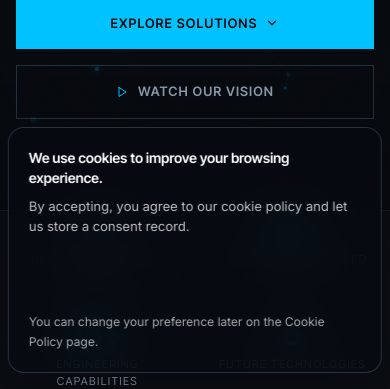
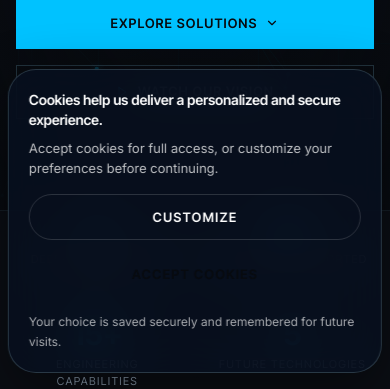
Before and after one commit to kamleshthink/CHAKRAVEGA, a Next.js app in the folder frontend/: page / in a window 390 px wide. Shown: the part 455-844 px from the top of the page. Built offline with nearby package versions, Linux system fonts and the light colour scheme; no server answers.

Commit message:
Improve cookie banner UX, mobile footer layout, and SEO metadata with logo icons

```diff
--- a/frontend/src/app/layout.tsx
+++ b/frontend/src/app/layout.tsx
@@ -18,8 +18,18 @@ export const metadata: Metadata = {
     "digital infrastructure",
     "Jharkhand",
   ],
+  metadataBase: new URL("https://chakravegatechnologies.com"),
   authors: [{ name: "Chakravega Technologies Private Limited" }],
   creator: "Chakravega Technologies Private Limited",
+  applicationName: "Chakravega Technologies",
+  icons: {
+    icon: "/images/chakravega_logo.png",
+    shortcut: "/images/chakravega_logo.png",
+    apple: "/images/chakravega_logo.png",
+  },
+  alternates: {
+    canonical: "https://chakravegatechnologies.com",
+  },
   openGraph: {
     type: "website",
     locale: "en_IN",
@@ -28,11 +38,13 @@ export const metadata: Metadata = {
     description:
       "Advanced AI, industrial intelligence, and autonomous systems from India.",
     siteName: "Chakravega Technologies",
+    images: ["/images/chakravega_logo.png"],
   },
   twitter: {
     card: "summary_large_image",
     title: "Chakravega Technologies | Engineering Intelligence",
     description: "Advanced AI and industrial intelligence from India.",
+    images: ["/images/chakravega_logo.png"],
   },
   robots: {
     index: true,
--- a/frontend/src/components/CookieBanner.tsx
+++ b/frontend/src/components/CookieBanner.tsx
@@ -38,21 +38,35 @@ export default function CookieBanner() {
     setSaving(false);
   };
 
+  const customizeCookies = () => {
+    window.location.href = "/cookies-policy";
+  };
+
   if (!visible) {
     return null;
   }
 
   return (
-    <div className="fixed bottom-4 left-1/2 z-50 w-[min(96%,720px)] -translate-x-1/2 rounded-2xl border border-[rgba(194,245,255,0.18)] bg-[#070b11cc] p-5 shadow-[0_16px_60px_rgba(0,0,0,0.35)] backdrop-blur-xl text-sm">
-      <div className="flex flex-col gap-4 sm:flex-row sm:items-center sm:justify-between">
-        <div>
+    <div className="fixed bottom-4 left-1/2 z-50 w-[min(96%,720px)] -translate-x-1/2 rounded-[28px] border border-[rgba(194,245,255,0.18)] bg-[#08101fdd] p-5 shadow-[0_20px_60px_rgba(0,0,0,0.45)] backdrop-blur-xl text-sm">
+      <div className="flex flex-col gap-4 sm:flex-row sm:items-start sm:justify-between">
+        <div className="min-w-0">
           <div className="font-semibold text-white" style={{ fontFamily: "Inter Tight, sans-serif" }}>
-            We use cookies to improve your browsing experience.
+            Cookies help us deliver a personalized and secure experience.
           </div>
           <p className="mt-2 text-[13px] text-[rgba(255,255,255,0.75)]" style={{ fontFamily: "Inter, sans-serif" }}>
-            By accepting, you agree to our cookie policy and let us store a consent record.
+            Accept cookies for full access, or customize your preferences before continuing.
           </p>
         </div>
+
+        <div className="flex flex-col gap-3 sm:flex-row sm:items-center">
+          <button
+            type="button"
+            onClick={customizeCookies}
+            className="inline-flex items-center justify-center rounded-full border border-[rgba(255,255,255,0.15)] bg-transparent px-5 py-3 text-[13px] font-semibold uppercase tracking-[0.1em] text-white transition-all duration-200 hover:border-cyan-DEFAULT hover:text-cyan-DEFAULT"
+            style={{ fontFamily: "Inter Tight, sans-serif" }}
+          >
+            Customize
+          </button>
           <button
             type="button"
             onClick={acceptCookies}
@@ -63,8 +77,10 @@ export default function CookieBanner() {
             {saving ? "Saving..." : "Accept Cookies"}
           </button>
         </div>
+      </div>
+
       <div className="mt-4 text-[12px] text-[rgba(255,255,255,0.65)]" style={{ fontFamily: "Inter, sans-serif" }}>
-        You can change your preference later on the Cookie Policy page.
+        Your choice is saved securely and remembered for future visits.
       </div>
     </div>
   );
--- a/frontend/src/components/sections/Footer.tsx
+++ b/frontend/src/components/sections/Footer.tsx
@@ -38,9 +38,7 @@ export default function Footer() {
       role="contentinfo"
     >
       <div className="container-wide py-16 lg:py-20">
-        {/* Top row */}
-        <div className="grid grid-cols-1 lg:grid-cols-5 gap-12 mb-16">
-          {/* Brand block */}
+        <div className="grid grid-cols-1 sm:grid-cols-2 lg:grid-cols-5 gap-12 mb-16">
           <div className="lg:col-span-2">
             <div className="flex items-center gap-3 mb-5">
               <div className="relative w-10 h-10">
@@ -68,11 +66,10 @@ export default function Footer() {
             </div>
 
             <p
-              className="text-sm leading-relaxed mb-6 max-w-xs"
+              className="text-sm leading-relaxed mb-6 max-w-xs sm:max-w-none"
               style={{ color: "var(--text-secondary)", fontFamily: "Inter, sans-serif" }}
             >
-              Engineering Intelligence for a Safer and Smarter Future.
-              A deep-tech company originating from India.
+              Engineering Intelligence for a Safer and Smarter Future. A deep-tech company originating from India.
             </p>
 
             <div className="flex items-center gap-1">
@@ -89,8 +86,7 @@ export default function Footer() {
             </div>
           </div>
 
-          <div className="lg:col-span-3 grid grid-cols-2 sm:grid-cols-3 gap-8">
-            {['Products', 'Industries', 'Company'].map((section) => (
+          {['Products', 'Industries', 'Company', 'Legal'].map((section) => (
             <div key={section}>
               <div
                 className="text-[10px] font-semibold tracking-[0.15em] uppercase mb-5"
@@ -117,33 +113,6 @@ export default function Footer() {
               </ul>
             </div>
           ))}
-          </div>
-        </div>
-
-        <div className="grid grid-cols-1 sm:grid-cols-2 gap-8 mb-8">
-          <div>
-            <div
-              className="text-[10px] font-semibold tracking-[0.15em] uppercase mb-5"
-              style={{ color: "var(--text-muted)", fontFamily: "Inter Tight, sans-serif" }}
-            >
-              Legal
-            </div>
-            <ul className="flex flex-col gap-3">
-              {footerLinks.Legal.map((link) => (
-                <li key={link.label}>
-                  <a
-                    href={link.href}
-                    className="text-sm transition-colors duration-200"
-                    style={{ color: "var(--text-secondary)", fontFamily: "Inter, sans-serif" }}
-                    onMouseEnter={(e) => (e.currentTarget.style.color = "var(--cool-white)")}
-                    onMouseLeave={(e) => (e.currentTarget.style.color = "var(--text-secondary)")}
-                  >
-                    {link.label}
-                  </a>
-                </li>
-              ))}
-            </ul>
-          </div>
         </div>
 
         <div className="section-divider mb-8" />
```
Lines whose indentation alone changed are shown as unchanged.
